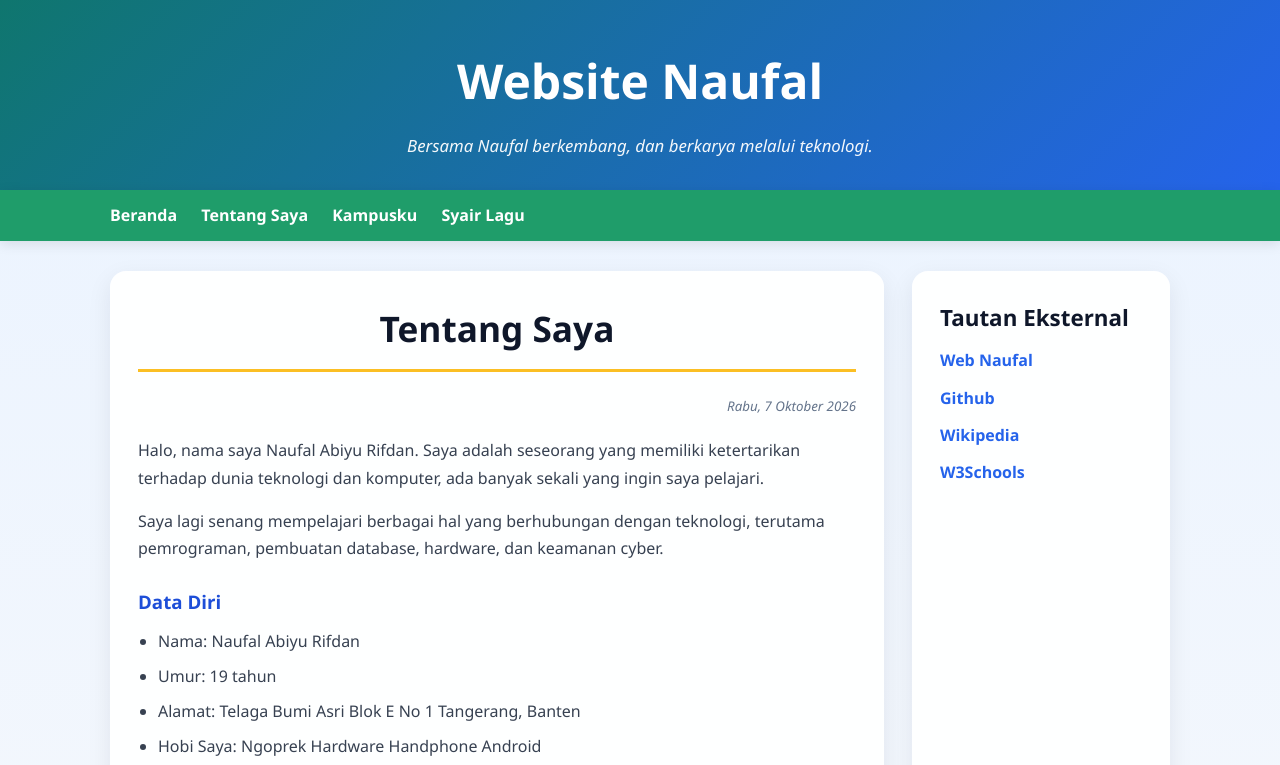
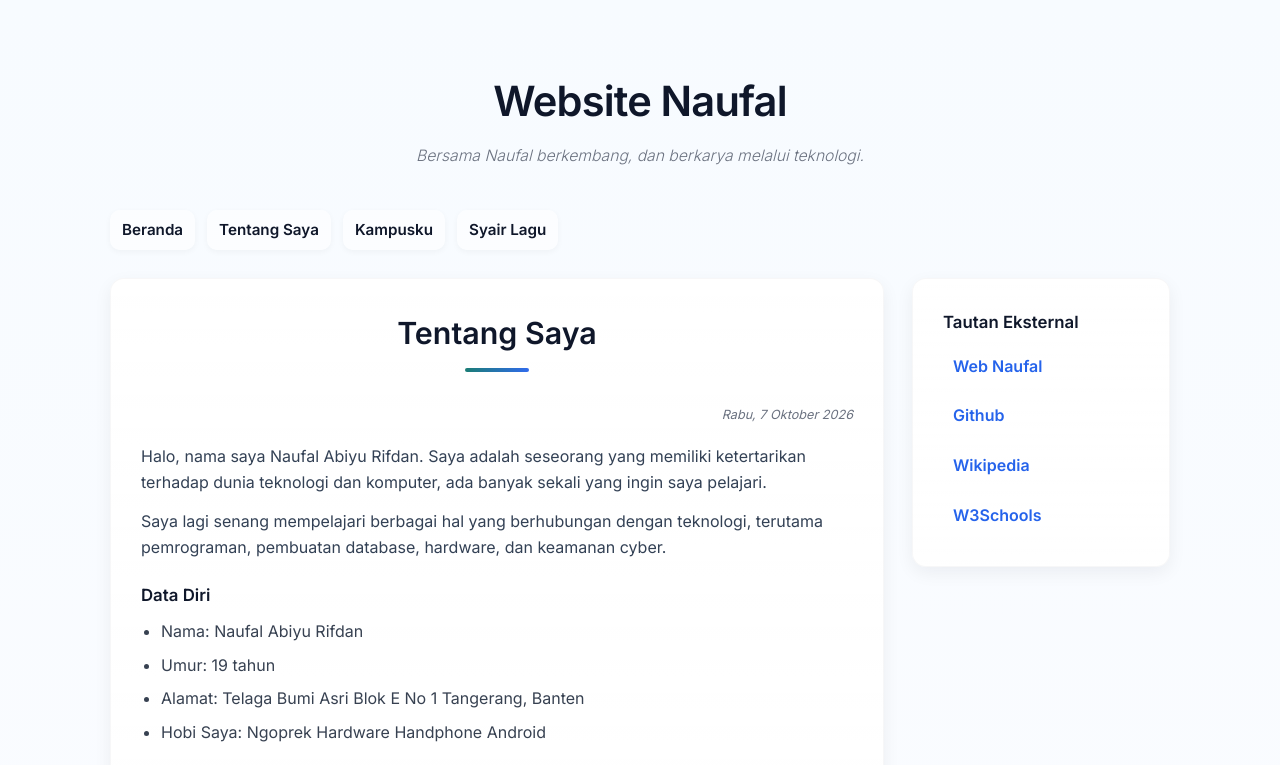
Before and after one commit to naufalabiyurifdan-droid/naufalabiyurifdan-droid.github.io, a plain HTML site: page tentangsaya.html in a window 1280 px wide. Shown: the top 765 px of the page. Drawn offline with Linux system fonts and the light colour scheme.

Commit message:
Perbaikan tampilan: CSS internal minimalis dengan efek timbul dan font modern

```diff
--- a/tentangsaya.html
+++ b/tentangsaya.html
@@ -7,165 +7,238 @@
     <title>Tentang Saya</title>
     <link rel="icon" type="image/x-icon" href="favicon.ico">
     <style>
-        * { box-sizing: border-box; }
+        /* Mengimpor font modern (tetap berada di dalam tag <style>) */
+        @import url('https://fonts.googleapis.com/css2?family=Inter:wght@300;400;600;700&display=swap');
+
+        :root{
+            --bg: linear-gradient(180deg, #f7fbff 0%, #fbfcff 100%);
+            --surface: #ffffff;
+            --muted: #6b7280;
+            --accent: #2563eb; /* biru */
+            --accent-2: #0f766e; /* hijau */
+            --text: #0f172a;
+            --soft-shadow: 0 6px 18px rgba(12, 18, 31, 0.06);
+            --soft-shadow-2: 0 10px 30px rgba(12, 18, 31, 0.08);
+        }
+
+        *{box-sizing: border-box}
+
         body {
             margin: 0;
-            font-family: 'Segoe UI', Tahoma, Geneva, Verdana, sans-serif;
-            background: linear-gradient(180deg, #eaf3ff 0%, #f7f9fc 100%);
-            color: #1f2937;
-            line-height: 1.7;
+            font-family: 'Inter', 'Segoe UI', Tahoma, Geneva, Verdana, sans-serif;
+            background: var(--bg);
+            color: var(--text);
+            -webkit-font-smoothing:antialiased;
+            -moz-osx-font-smoothing:grayscale;
+            line-height: 1.6;
+            font-weight: 400;
+            padding-bottom: 40px;
         }
 
-        .header {
-            background: linear-gradient(135deg, #0f766e 0%, #2563eb 100%);
-            color: white;
+        /* Header sederhana dan bersih */
+        .header{
+            background: transparent;
+            color: var(--text);
             text-align: center;
-            padding: 40px 20px 30px;
-            box-shadow: 0 6px 20px rgba(37, 99, 235, 0.18);
+            padding: 40px 20px 28px;
+            margin: 28px auto 8px;
+            max-width: 1100px;
         }
 
-        .header h1 {
+        .header h1{
             margin: 0;
-            font-size: clamp(2rem, 4vw, 3rem);
+            font-size: clamp(1.8rem, 4vw, 2.6rem);
+            font-weight: 600;
+            letter-spacing: -0.02em;
+            color: var(--text);
         }
 
-        .header em {
+        .header em{
             display: block;
-            margin-top: 10px;
-            font-size: 1.05rem;
+            margin-top: 8px;
+            color: var(--muted);
+            font-size: 0.98rem;
+            font-weight: 300;
+        }
+
+        /* Navigasi minimal */
+        .nav{
+            display: flex;
+            justify-content: center;
+            background: transparent;
+            padding: 6px 12px 18px;
+            margin-bottom: 10px;
+        }
+
+        .nav-container{
+            max-width: 1100px;
+            width: 100%;
+            display: flex;
+            gap: 12px;
+            align-items: center;
+            justify-content: flex-start;
+            padding: 0 20px;
+        }
+
+        .nav a{
+            color: var(--text);
+            text-decoration: none;
+            font-weight: 600;
+            padding: 8px 12px;
+            border-radius: 10px;
+            transition: transform 220ms ease, box-shadow 220ms ease, background 220ms ease;
+            background: rgba(255,255,255,0.6);
+            box-shadow: 0 2px 6px rgba(12,18,31,0.04);
+            font-size: 0.95rem;
+        }
+
+        .nav a:hover{
+            transform: translateY(-4px);
+            box-shadow: var(--soft-shadow-2);
+            background: rgba(37,99,235,0.06);
+            color: var(--accent);
+        }
+
+        .container{
+            max-width: 1100px;
+            margin: 0 auto;
+            padding: 0 20px;
+        }
+
+        .wrapper{
+            display: grid;
+            grid-template-columns: 3fr 1fr;
+            gap: 28px;
+            align-items: start;
+        }
+
+        /* Kartu dengan efek timbul (neumorphism ringan) */
+        .main-content,
+        .sidebar{
+            background: linear-gradient(180deg, rgba(255,255,255,0.9), var(--surface));
+            border-radius: 14px;
+            padding: 30px;
+            box-shadow: var(--soft-shadow);
+            border: 1px solid rgba(12,18,31,0.03);
+            transition: transform 260ms cubic-bezier(.2,.9,.4,1), box-shadow 260ms ease;
+        }
+
+        .main-content:hover,
+        .sidebar:hover{
+            transform: translateY(-6px);
+            box-shadow: var(--soft-shadow-2);
+        }
+
+        .main-content h2{
+            text-align: center;
+            color: var(--text);
+            margin-top: 0;
+            font-size: clamp(1.4rem, 3vw, 1.9rem);
+            font-weight: 600;
+            position: relative;
+            padding-bottom: 12px;
+            margin-bottom: 18px;
+        }
+
+        /* Underline halus menggunakan pseudo-element */
+        .main-content h2::after{
+            content: '';
+            display: block;
+            width: 64px;
+            height: 4px;
+            margin: 10px auto 0;
+            border-radius: 4px;
+            background: linear-gradient(90deg, var(--accent-2), var(--accent));
             opacity: 0.95;
         }
 
-        .nav {
-            background: #1f9d6a;
-            box-shadow: 0 3px 12px rgba(0,0,0,0.1);
+        .date{
+            text-align: right;
+            font-style: italic;
+            color: var(--muted);
+            margin-bottom: 18px;
+            font-size: 0.95rem;
         }
 
-        .nav-container {
-            max-width: 1100px;
-            margin: 0 auto;
-            padding: 12px 20px;
+        h3{
+            color: var(--text);
+            margin: 22px 0 10px;
+            font-size: 1.05rem;
+            font-weight: 600;
         }
 
-        .nav a {
-            color: white;
-            text-decoration: none;
-            font-weight: 600;
-            margin-right: 20px;
-            display: inline-block;
-            transition: 0.2s ease;
+        p{
+            margin: 0 0 14px;
+            color: #334155;
+            font-size: 1rem;
         }
 
-        .nav a:hover {
-            text-decoration: underline;
-            transform: translateY(-1px);
+        ul{
+            padding-left: 20px;
+            margin: 0 0 14px;
+            color: #334155;
         }
 
-        .container {
-            max-width: 1100px;
-            margin: 30px auto;
-            padding: 0 20px;
-        }
-
-        .wrapper {
-            display: grid;
-            grid-template-columns: 3fr 1fr;
-            gap: 28px;
-        }
-
-        .main-content,
-        .sidebar {
-            background: rgba(255,255,255,0.96);
-            border-radius: 16px;
-            box-shadow: 0 8px 25px rgba(15, 23, 42, 0.08);
-            padding: 28px;
-        }
-
-        .main-content h2 {
-            text-align: center;
-            color: #0f172a;
-            margin-top: 0;
-            font-size: clamp(1.6rem, 3vw, 2.2rem);
-            border-bottom: 3px solid #fbbf24;
-            padding-bottom: 10px;
-            margin-bottom: 20px;
-        }
-
-        .date {
-            text-align: right;
-            font-style: italic;
-            color: #64748b;
-            margin-bottom: 18px;
-        }
-
-        h3 {
-            color: #1d4ed8;
-            margin: 24px 0 10px;
-        }
-
-        p {
-            margin: 0 0 16px;
+        li{
+            margin-bottom: 8px;
             color: #374151;
         }
 
-        ul {
-            padding-left: 20px;
-            margin: 0 0 16px;
-            color: #374151;
+        .sidebar h3{
+            margin-top: 0;
+            color: var(--text);
+            font-size: 1.05rem;
         }
 
-        li {
-            margin-bottom: 8px;
+        .sidebar ul{
+            list-style: none;
+            padding-left: 0;
+            margin: 0;
+            display: flex;
+            flex-direction: column;
+            gap: 8px;
         }
 
-        .sidebar h3 {
-            margin-top: 0;
-            color: #0f172a;
-            font-size: 1.4rem;
+        .sidebar li{
+            margin-bottom: 0;
         }
 
-        .sidebar ul {
-            list-style: none;
-            padding-left: 0;
+        .sidebar a{
+            color: var(--accent);
+            text-decoration: none;
+            font-weight: 600;
+            padding: 8px 10px;
+            border-radius: 8px;
+            display: inline-block;
+            transition: background 180ms ease, transform 180ms ease;
         }
 
-        .sidebar li {
-            margin-bottom: 10px;
+        .sidebar a:hover{
+            background: rgba(37,99,235,0.06);
+            transform: translateY(-3px);
         }
 
-        .sidebar a {
-            color: #2563eb;
-            text-decoration: none;
-            font-weight: 600;
+        .footer{
+            background: transparent;
+            color: var(--muted);
+            text-align: center;
+            padding: 22px 30px;
+            margin-top: 30px;
+            max-width: 1100px;
+            margin-left: auto;
+            margin-right: auto;
+            border-radius: 8px;
         }
 
-        .sidebar a:hover {
-            text-decoration: underline;
+        /* Responsif */
+        @media (max-width: 768px){
+            .wrapper{grid-template-columns: 1fr}
+            .nav-container{justify-content:flex-start; gap:8px}
+            .nav a{padding:6px 10px; font-size:0.92rem}
+            .main-content, .sidebar{padding:20px}
+            .header{padding:28px 16px}
         }
 
-        .footer {
-            background: #111827;
-            color: white;
-            text-align: right;
-            padding: 20px 30px;
-            margin-top: 30px;
-        }
-
-        @media (max-width: 768px) {
-            .wrapper {
-                grid-template-columns: 1fr;
-            }
-
-            .nav a {
-                display: inline-block;
-                margin: 6px 12px 6px 0;
-            }
-
-            .main-content,
-            .sidebar {
-                padding: 20px;
-            }
-        }
     </style>
 </head>
 
```
